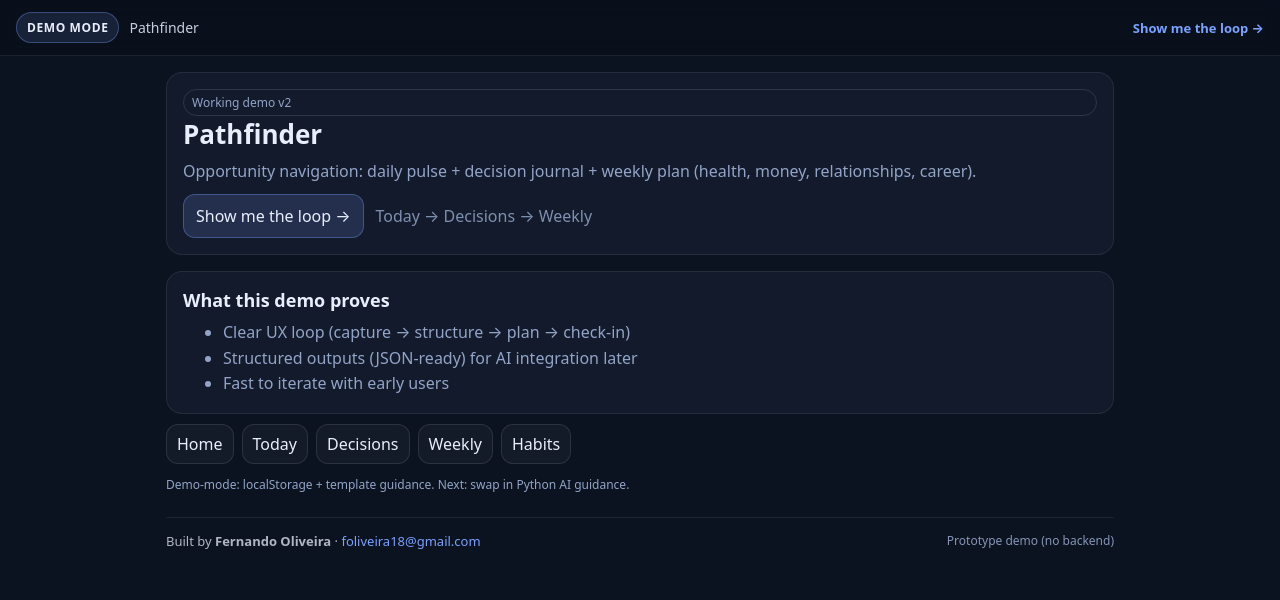
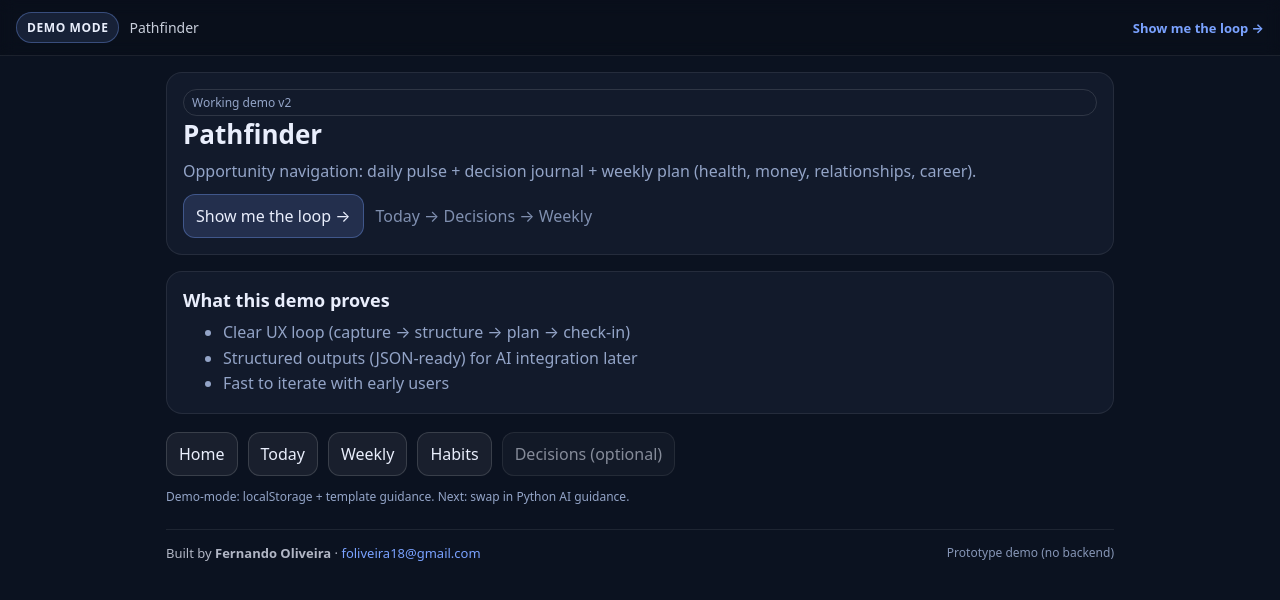
Before and after one commit to foliveira18/pathfinder-demo, a Next.js app: page / in a window 1280 px wide. Shown: the top 600 px of the page. Built offline with nearby package versions, Linux system fonts and the light colour scheme.

Commit message:
Align nav to Option A (Today/Weekly/Habits; Decisions optional)

```diff
--- a/components/Nav.tsx
+++ b/components/Nav.tsx
@@ -2,12 +2,19 @@ import Link from "next/link";
 
 export function Nav() {
   return (
-    <div className="nav">
-      <Link href="/">Home</Link>
-      <Link href="/today">Today</Link>
-      <Link href="/decisions">Decisions</Link>
-      <Link href="/weekly">Weekly</Link>
-      <Link href="/habits">Habits</Link>
-    </div>
+    <nav style={{ marginTop: 18 }}>
+      <div style={{ display: "flex", gap: 10, flexWrap: "wrap" }}>
+        <Link className="btn" href="/">Home</Link>
+        <Link className="btn" href="/today">Today</Link>
+        <Link className="btn" href="/weekly">Weekly</Link>
+        <Link className="btn" href="/habits">Habits</Link>
+
+        {/* Optional: keep Decisions but make it clearly optional
+            If you truly want it gone, delete this line. */}
+        <Link className="btn" href="/decisions" style={{ opacity: 0.55 }}>
+          Decisions (optional)
+        </Link>
+      </div>
+    </nav>
   );
 }
```
